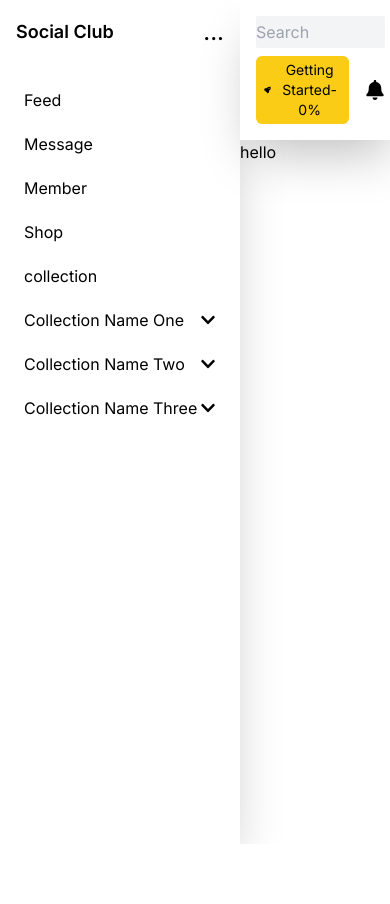
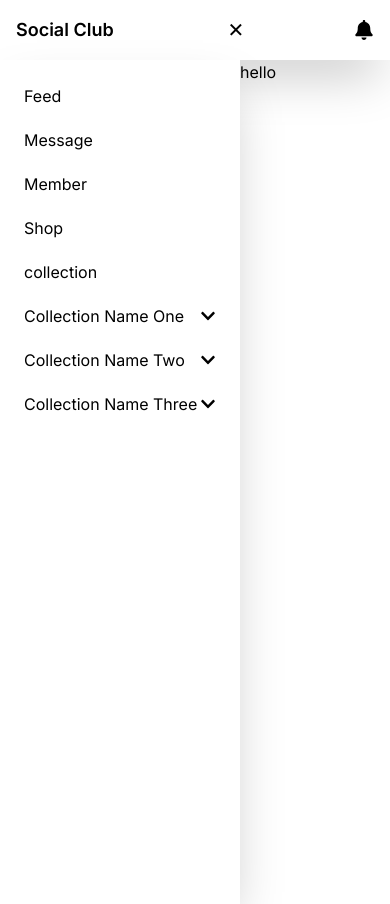
Before and after one commit to emon3455/job-task-social-media1, a Next.js app: page / in a window 390 px wide. Before the commit the page ends 844 px from the top, so only its background shows below. Built offline with nearby package versions, Linux system fonts and the light colour scheme.

Commit message:
side nav responsive done

```diff
--- a/package.json
+++ b/package.json
@@ -9,12 +9,14 @@
     "lint": "next lint"
   },
   "dependencies": {
+    "@reduxjs/toolkit": "^1.9.5",
     "autoprefixer": "10.4.15",
     "next": "13.4.19",
     "postcss": "8.4.28",
     "react": "18.2.0",
     "react-dom": "18.2.0",
     "react-icons": "^4.10.1",
+    "react-redux": "^8.1.2",
     "tailwindcss": "3.3.3"
   }
 }
--- a/src/app/layout.js
+++ b/src/app/layout.js
@@ -2,6 +2,7 @@ import Navbar from '@/components/Navbar'
 import './globals.css'
 import { Inter } from 'next/font/google'
 import SideNav from '@/components/SideNav'
+import ReduxProvider from '@/provider/ReduxProvider'
 
 const inter = Inter({ subsets: ['latin'] })
 
@@ -15,19 +16,16 @@ export default function RootLayout({ children }) {
     <html lang="en">
       <body className={inter.className}>
 
-        <div className="flex bg-white">
+        <ReduxProvider>
 
-          <div className="">
+
+          <Navbar />
+          <div className="flex">
             <SideNav />
-          </div>
-
-          <div className="flex-grow">
-            <Navbar />
 
             {children}
           </div>
-
-        </div>
+        </ReduxProvider>
 
       </body>
     </html>
--- a/src/components/Navbar.jsx
+++ b/src/components/Navbar.jsx
@@ -1,12 +1,30 @@
+"use client"
+import { setMenuToggle } from '@/redux/navSlice/sideNavSlice';
 import React from 'react';
 import { FaBell, FaRocket, FaSearch } from 'react-icons/fa';
+import { useDispatch, useSelector } from 'react-redux';
 
 const Navbar = () => {
 
+    const dispatch = useDispatch();
+    const sideNavToggle = useSelector(state=> state.sideNav.isOpen)
+    console.log(sideNavToggle);
+
     return (
-        <div className="w-full bg-white md:flex justify-between items-center shadow-2xl space-y-2 lg:space-y-0 p-4">
-            <div className="w-full md:w-1/2 relative">
-                <div className="hidden md:flex absolute inset-y-0 left-0 pl-3 items-center pointer-events-none">
+        <div className="w-full bg-white shadow-2xl flex justify-between p-4">
+
+            <div className="w-full md:w-1/2 flex">
+                <div className="flex justify-between items-center w-60">
+                    <h2 className="text-lg font-semibold">Social Club</h2>
+                    <button
+                        onClick={() => dispatch(setMenuToggle(!sideNavToggle))}
+                        className="text-xl focus:outline-none inline w-10"
+                    >
+                        {sideNavToggle ? "✕" : "☰"}
+                    </button>
+                </div>
+                <div className="hidden md:block flex-grow relative">
+                    <div className="flex absolute inset-y-0 left-0 pl-3 items-center">
                         <FaSearch className="text-gray-400" />
                     </div>
                     <input
@@ -15,13 +33,15 @@ const Navbar = () => {
                         placeholder="Search"
                     />
                 </div>
+            </div>
 
-            <div className="w-full md:w-1/2 flex justify-center md:justify-end gap-x-4">
-                <button className='bg-yellow-400 text-sm px-2 py-1  flex  items-center rounded-md gap-x-2'>
+            <div className="w-full md:w-1/2 flex justify-end gap-x-4">
+                <button className='hidden md:flex bg-yellow-400  text-sm px-2 py-1   items-center rounded-md gap-x-2'>
                     <FaRocket /> <span> Getting Started-0%</span>
                 </button>
-                <button className="text-xl"><FaBell /></button>
+                <button className="text-xl"> <FaBell /> </button>
             </div>
+
         </div>
     );
 };
--- a/src/components/SideNav.jsx
+++ b/src/components/SideNav.jsx
@@ -5,19 +5,17 @@ import Link from 'next/link';
 import sideNavLink from '@/content/sidenav/SidenavLinks';
 import { FaChevronDown } from 'react-icons/fa';
 import { usePathname } from "next/navigation";
+import { useSelector } from 'react-redux';
 
 const SideNav = () => {
 
     const pathname = usePathname();
+    const sideNavToggle = useSelector(state => state.sideNav.isOpen)
 
     return (
-        <aside className="w-60 min-h-screen shadow-2xl">
-            <div className="flex justify-between items-center p-4 bg-white shadow-md">
-                <h2 className="text-lg font-semibold">Social Club</h2>
-                <button className="text-2xl focus:outline-none">...</button>
-            </div>
+        <aside className={`${sideNavToggle ? "w-60" : "w-0 hidden"} min-h-screen shadow-2xl bg-white`}>
 
-            <div className="p-4 space-y-10 lg:space-y-16 bg-white">
+            <div className="p-4 lg:space-y-6 ">
                 <ul className='space-y-1'>
                     {sideNavLink.map((obj, indx) => (
                         <li key={indx} className={`${obj.nestedRoutes ? "" : "hover:bg-violet-200"} transition-all duration-300 p-2 ${pathname === obj?.path
--- /dev/null
+++ b/src/provider/ReduxProvider.js
@@ -0,0 +1,14 @@
+"use client"
+import store from '@/redux/store';
+import React from 'react';
+import { Provider } from 'react-redux';
+
+const ReduxProvider = ({children}) => {
+    return (
+        <Provider store={store}>
+            {children}
+        </Provider>
+    );
+};
+
+export default ReduxProvider;
--- /dev/null
+++ b/src/redux/navSlice/sideNavSlice.js
@@ -0,0 +1,16 @@
+import { createSlice } from "@reduxjs/toolkit";
+
+
+const sideNavSlice = createSlice({
+    name: "sideNav",
+    initialState: {isOpen: true},
+    reducers:{
+        setMenuToggle: (state, action)=>{
+            state.isOpen = action.payload
+        }
+    }
+})
+
+export const {setMenuToggle} = sideNavSlice.actions;
+
+export default sideNavSlice.reducer;
--- /dev/null
+++ b/src/redux/store.js
@@ -0,0 +1,10 @@
+import  {configureStore }  from  "@reduxjs/toolkit";
+import sideNavReducer from "./navSlice/sideNavSlice"
+
+const store = configureStore({
+    reducer:{
+        sideNav: sideNavReducer
+    }
+})
+
+export default store;
```
Also changed, not shown: 1 other file (tests, documents, lock files or other folders). Lines whose indentation alone changed are shown as unchanged.
